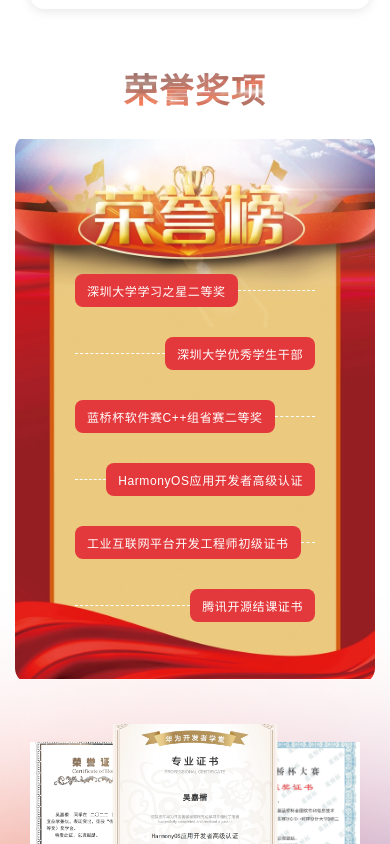
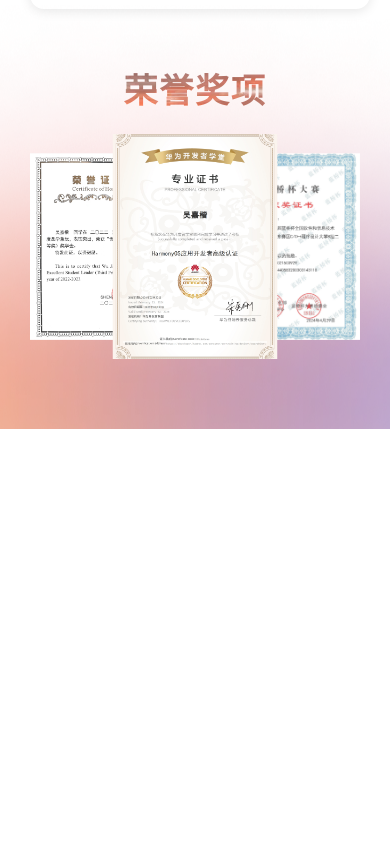
Before and after one commit to kaikaiGit/kaikaiGit_blog, a Vue app: page / in a window 390 px wide. Shown: the part 6760-7604 px from the top of the page. After the commit the page ends 7189 px from the top, so only its background shows below. Built offline with nearby package versions, Linux system fonts and the light colour scheme.

Commit message:
荣誉奖项素材待补充

```diff
--- a/src/assets/css/mobile.css
+++ b/src/assets/css/mobile.css
@@ -9,10 +9,7 @@
   html .dogPic {
     display: none;
   }
-  html .card .el-tag {
-    display: none;
-  }
-  .body nav.homeNav {
+  .body nav.homeNav, .body .card .el-tag {
     display: none;
   }
   .body .container .mainInfo {
--- a/src/assets/css/mobile.min.css
+++ b/src/assets/css/mobile.min.css
@@ -1 +1 @@
-html{font-size:16px}@media screen and (max-width: 540px){html{font-size:12px}html .dogPic{display:none}html .card .el-tag{display:none}.body nav.homeNav{display:none}.body .container .mainInfo{flex:0}}
+html{font-size:16px}@media screen and (max-width: 540px){html{font-size:12px}html .dogPic{display:none}.body nav.homeNav,.body .card .el-tag{display:none}.body .container .mainInfo{flex:0}}
--- a/src/assets/css/mobile.scss
+++ b/src/assets/css/mobile.scss
@@ -9,13 +9,11 @@
     .dogPic {
       display: none;
     }
-
-    .card .el-tag {
+  }
+  .body {
+    nav.homeNav, .card .el-tag{
       display: none;
     }
-  }
-  .body nav.homeNav {
-    display: none;
   }
   .body .container .mainInfo {
     flex: 0;
--- a/src/pages/components/HomeView/MyPrizes.vue
+++ b/src/pages/components/HomeView/MyPrizes.vue
@@ -1,41 +1,6 @@
 <template>
   <div class="myInfo">
     <h1>荣誉奖项</h1>
-
-    <div class="content flex-vertical">
-      <div class="prizeInfo flex-column">
-        <div class="item flex-vertical">
-          <div class="prize">深圳大学学习之星二等奖</div>
-          <div class="space"></div>
-        </div>
-
-        <div class="item flex-vertical">
-          <div class="space"></div>
-          <div class="prize">深圳大学优秀学生干部</div>
-        </div>
-
-        <div class="item flex-vertical">
-          <div class="prize">蓝桥杯软件赛C++组省赛二等奖</div>
-          <div class="space"></div>
-        </div>
-
-        <div class="item flex-vertical">
-          <div class="space"></div>
-          <div class="prize">HarmonyOS应用开发者高级认证</div>
-        </div>
-
-        <div class="item flex-vertical">
-          <div class="prize">工业互联网平台开发工程师初级证书</div>
-          <div class="space"></div>
-        </div>
-
-        <div class="item flex-vertical">
-          <div class="space"></div>
-          <div class="prize">腾讯开源结课证书</div>
-        </div>
-      </div>
-      <div class="flex-horizontal"><img src="@/assets/images/prizeFigure.svg" width="250px" /></div>
-    </div>
 
     <el-carousel :height="picHeight" id="picCarousel" type="card">
       <el-carousel-item>
@@ -85,7 +50,13 @@
 const calPicHeight = () => {
   const picBox = document.querySelector('#picCarousel')
   if (!picBox) return
-  picHeight.value = `${picBox.clientWidth * 0.7}px`
+  if(picBox.clientWidth > 600){
+    console.log(1111);
+    picHeight.value = `${600 * 0.72}px`
+  }
+
+  else
+    picHeight.value = `${picBox.clientWidth * 0.75}px`
 }
 
 onMounted(() => {
@@ -102,47 +73,8 @@
 </script>
 
 <style lang="scss" scoped>
-@media screen and (max-width: 980px) {
-  .content .flex-horizontal {
-    display: none;
-  }
-}
-
-.content {
-  flex-wrap: wrap;
-  justify-content: center;
-  margin-bottom: 40px;
-  & > div:nth-child(2) {
-    flex: 1;
-  }
-}
-
-.prizeInfo {
-  border-radius: 16px;
-  gap: 30px;
-  box-sizing: border-box;
-  padding: 140px 60px 70px;
-  background: url(@/assets/images/prizeBg.webp) center/100% no-repeat;
-  width: 400px;
-  height: 550px;
-  min-width: 360px;
-
-  .item {
-    color: white;
-    font-size: 12px;
-    font-weight: 500;
-    white-space: nowrap;
-
-    .prize {
-      padding: 8px 12px;
-      background-color: var(--redBgc);
-      border-radius: 8px;
-    }
-    .space {
-      flex: 1;
-      height: 0px;
-      border-bottom: 1px dashed white;
-    }
-  }
+#picCarousel {
+  max-width: 600px;
+  margin-inline: auto;
 }
 </style>
```
